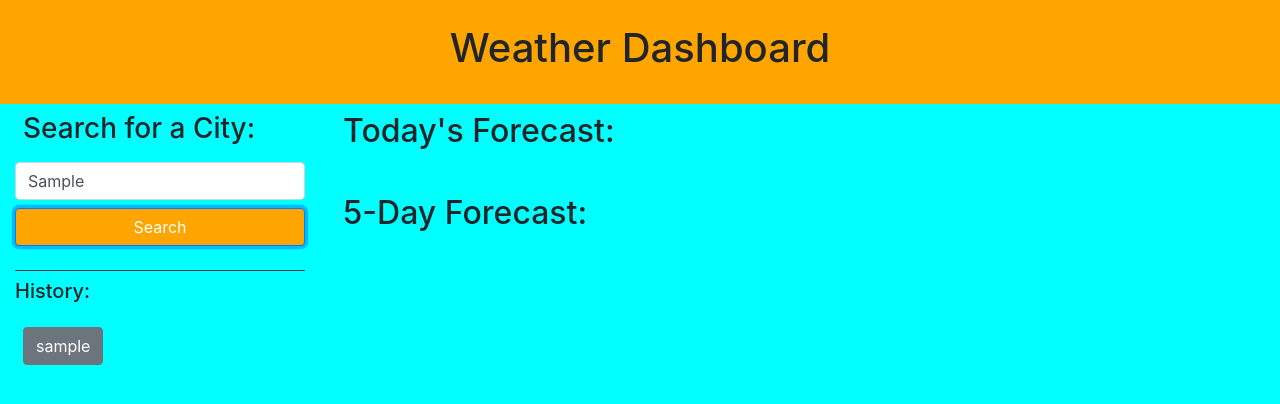
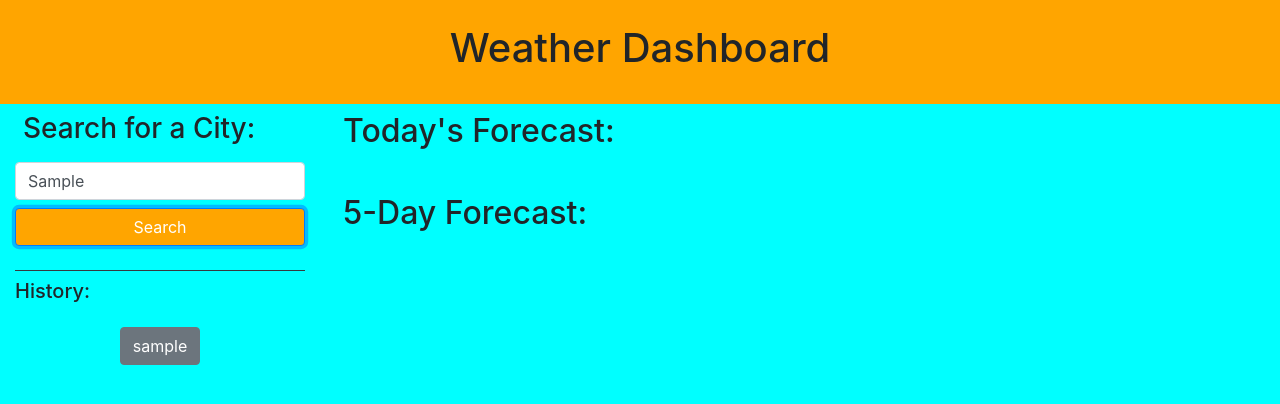
Before and after one commit to RedComet6/hw6-weather-dashboard, a plain HTML site: page index.html in a window 1280 px wide. Both pictures are taken after typing "Sample" into the empty fields and a click on the button "Search". Drawn offline with nearby package versions, Linux system fonts and the light colour scheme; no server answers.

Commit message:
local storage functionality for history, minor css updates

```diff
--- a/assets/script/script.js
+++ b/assets/script/script.js
@@ -1,5 +1,5 @@
 // variables
-const searchCities = [];
+const searchCities = JSON.parse(localStorage.getItem("cityHistory")) || [];
 
 // functions
 // finds the latitude and longitude of input
@@ -50,7 +50,7 @@ function displayCurrentWeather(currentCityData, cityName) {
     // adds "card" styling from Bootstrap, is not added in index.html because initializing with the card style causes an annoying background empty space
     document.querySelector("#currentWeather").classList.add("card");
     // adds rows of information and displays values
-    document.querySelector("#currentWeather").innerHTML = `<h2 class="h2">${cityName}, ${moment.unix(currentCityData.dt).format("MMM Do YY")} <img src="${weatherIcon}"></h2> <div>Temp: ${currentCityData.temp} \xB0F</div> <div>Wind Speed: ${currentCityData.wind_speed} MPH</div> <div>Humidity: ${currentCityData.humidity}%</div> <div>UV Index: <span  id="uvIndex" class="px-2">${currentCityData.uvi}</span></div>`;
+    document.querySelector("#currentWeather").innerHTML = `<h2 class="h2">${cityName}, ${moment.unix(currentCityData.dt).format("MMM Do YY")} <img src="${weatherIcon}"></h2> <div>Temp: ${currentCityData.temp} \xB0F</div> <div>Wind Speed: ${currentCityData.wind_speed} MPH</div> <div>Humidity: ${currentCityData.humidity}%</div> <div>UV Index: <span  id="uvIndex" class="text-white px-2">${currentCityData.uvi}</span></div>`;
     // checks how severe the UV Index is, and changes background color of data to indicate severity
     if (currentCityData.uvi >= 0 && currentCityData.uvi < 3) {
         document.querySelector("#uvIndex").classList.add("uvLow");
@@ -96,13 +96,20 @@ function handleFormSubmit(event) {
     const filteredCities = searchCities.filter((city, index) => {
         return searchCities.indexOf(city) === index;
     });
+    // sends
+    localStorage.setItem("cityHistory", JSON.stringify(filteredCities));
 
     // creates clickable button for each city in the history array
-    filteredCities.forEach((city) => {
-        document.querySelector("#searchHistory").innerHTML += `<button class="btn btn-secondary d-block m-2" data-city="${city}">${city}</button>`;
-    });
+    displayHistory(filteredCities);
     // finds the latitude and longitude of input
     handleCoords(city);
+}
+
+// creates clickable button for each city in the history array
+function displayHistory(cities) {
+    cities.forEach((city) => {
+        document.querySelector("#searchHistory").innerHTML += `<button class="btn btn-secondary d-block mx-auto my-2" data-city="${city}">${city}</button>`;
+    });
 }
 
 // runs data retrieval if user clicks on a search history button
@@ -113,6 +120,9 @@ function handleHistory(event) {
     handleCoords(city);
 }
 
+// display search history from local storage
+displayHistory(searchCities);
+
 // listeners
 // data retrieval when user uses the form
 document.querySelector("#searchForm").addEventListener("submit", handleFormSubmit);
--- a/index.html
+++ b/index.html
@@ -53,7 +53,7 @@
 
                 <!-- 5 day forecast card area-->
                 <h3 class="h2 p-2">5-Day Forecast:</h3>
-                <div id="fiveDayWeather" class="row no-gutters"></div>
+                <div id="fiveDayWeather" class="justify-content-center no-gutters row"></div>
             </main>
         </div>
     </div>
```
Also changed, not shown: 1 other file.
